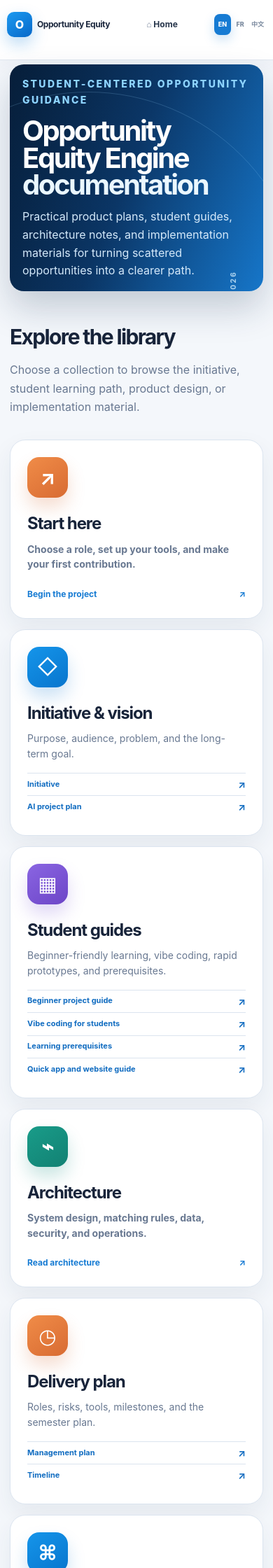
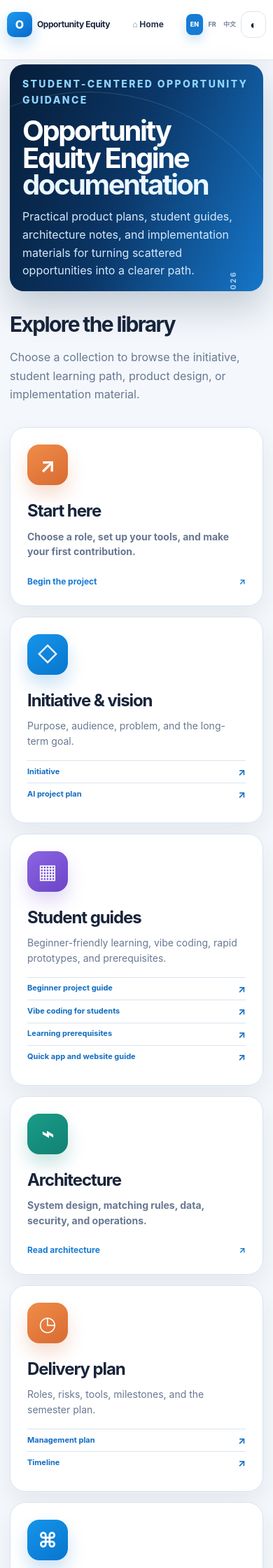
Before and after one commit to andyxuan2010/OpportunityEquityEngine, a Jekyll site: the page built from index.md, in a window 390 px wide. Shown: the top 2240 px of the page at 70% size. Built offline with Jekyll 4.4.1, drawn with Linux system fonts in a browser that asks for light colours.

Commit message:
Restore theme control without label

```diff
--- a/_includes/site-nav.html
+++ b/_includes/site-nav.html
@@ -38,6 +38,7 @@
         <a class="language-option{% if page.locale == 'fr' %} active{% endif %}" href="{{ language_fr | replace: '.md', '.html' | relative_url }}" lang="fr">FR</a>
         <a class="language-option{% if page.locale == 'zh' %} active{% endif %}" href="{{ language_zh | replace: '.md', '.html' | relative_url }}" lang="zh-CN">中文</a>
       </div>
+      <button class="theme-button" type="button" data-theme-toggle aria-label="Toggle color theme"><span aria-hidden="true">◐</span></button>
     </div>
   </div>
 </header>
--- /dev/null
+++ b/_includes/theme-toggle.html
@@ -0,0 +1,30 @@
+<script>
+  (() => {
+    const root = document.documentElement;
+    const saved = localStorage.getItem('oee-theme');
+    if (saved === 'dark') root.dataset.theme = 'dark';
+    const button = document.querySelector('[data-theme-toggle]');
+    if (!button) return;
+    button.addEventListener('click', () => {
+      const dark = root.dataset.theme !== 'dark';
+      root.dataset.theme = dark ? 'dark' : 'light';
+      localStorage.setItem('oee-theme', dark ? 'dark' : 'light');
+      button.setAttribute('aria-label', dark ? 'Use light theme' : 'Use dark theme');
+    });
+  })();
+</script>
+<script>
+  (() => {
+    const locale = '{{ page.locale | default: "en" }}';
+    const suffix = locale === 'zh' ? '.CN' : '.FR';
+    document.querySelectorAll('a[href]').forEach((link) => {
+      const href = link.getAttribute('href');
+      if (!href || /^(?:[a-z]+:|\/\/|#)/i.test(href)) return;
+      let target = href.replace(/\.md(?=($|#|\?))/i, '.html');
+      if (!link.classList.contains('language-option') && locale !== 'en' && /\.html(?:$|#|\?)/i.test(target) && !/\.(?:CN|FR)\.html(?:$|#|\?)/i.test(target)) {
+        target = target.replace(/\.html(?=($|#|\?))/i, `${suffix}.html`);
+      }
+      link.href = target;
+    });
+  })();
+</script>
--- a/_layouts/default.html
+++ b/_layouts/default.html
@@ -51,5 +51,6 @@
         <a href="{{ site.github.repository_url }}">View repository <span aria-hidden="true">↗</span></a>
       </div>
     </footer>
+    {% include theme-toggle.html %}
   </body>
 </html>
--- a/_layouts/home.html
+++ b/_layouts/home.html
@@ -37,5 +37,6 @@
         <a href="{{ site.github.repository_url }}">View repository <span aria-hidden="true">↗</span></a>
       </div>
     </footer>
+    {% include theme-toggle.html %}
   </body>
 </html>
--- a/assets/css/style.scss
+++ b/assets/css/style.scss
@@ -89,6 +89,22 @@ button { font: inherit; }
 .brand-copy { display: flex; flex-direction: column; gap: 4px; }
 .brand-copy strong { color: #1b273d; font-size: 18px; line-height: 1; letter-spacing: -.035em; }
 .brand-copy small { color: #738197; font-size: 10px; font-weight: 800; letter-spacing: .12em; line-height: 1; }
+.theme-button {
+  min-width: 58px;
+  min-height: 42px;
+  display: inline-flex;
+  align-items: center;
+  justify-content: center;
+  gap: 6px;
+  padding: 0 12px;
+  border: 1px solid var(--line);
+  border-radius: 12px;
+  color: var(--ink);
+  background: var(--surface);
+  cursor: pointer;
+}
+.theme-button:hover { border-color: var(--blue-bright); color: var(--blue); }
+
 .site-main { min-height: calc(100vh - 164px); padding: 8px 0 56px; }
 .project-hero {
   min-height: 0;
@@ -154,7 +170,7 @@ button { font: inherit; }
 .hero-orbit-two { width: 850px; height: 850px; right: -175px; bottom: -450px; border-color: rgba(157, 214, 255, .12); }
 .hero-orbit-three { width: 1080px; height: 1080px; right: -300px; bottom: -570px; border-color: rgba(157, 214, 255, .08); }
 
-.home-content { padding-top: 76px; }
+.home-content { padding-top: 44px; }
 .home-content > h2:first-child { margin-top: 0; }
 .home-content > h2:first-child, .home-content > h2:first-child + p { display: inline-block; vertical-align: top; }
 .home-content > h2:first-child { width: 46%; }
@@ -327,6 +343,7 @@ button { font: inherit; }
 [data-theme="dark"] .nav-primary a, [data-theme="dark"] .brand-copy strong { color: #e7effa; }
 [data-theme="dark"] .brand-copy small, [data-theme="dark"] .language-option { color: #95a9c5; }
 [data-theme="dark"] .language-option:hover, [data-theme="dark"] .language-option:focus-visible { color: #8ed4ff; background: var(--soft-blue); }
+[data-theme="dark"] .theme-button { border-color: var(--line); color: #e7effa; background: var(--surface); }
 [data-theme="dark"] .home-content h2, [data-theme="dark"] .document-content h1, [data-theme="dark"] .document-content h2, [data-theme="dark"] .home-content h3, [data-theme="dark"] .document-content h3, [data-theme="dark"] .document-content h4 { color: #e7effa; }
 [data-theme="dark"] .home-content > h2:nth-of-type(2) ~ h3 { border-color: var(--line); background: var(--surface); }
 [data-theme="dark"] .library-card { border-color: var(--line); background: var(--surface); }
@@ -357,12 +374,13 @@ button { font: inherit; }
   .brand-copy small { max-width: 180px; overflow: hidden; font-size: 7px; text-overflow: ellipsis; white-space: nowrap; }
   .nav-secondary { order: 3; }
   .language-option { min-width: 27px; padding: 0 3px; font-size: 9px; }
+  .theme-button { min-width: 42px; min-height: 38px; padding: 0 9px; }
   .site-main { padding-top: 6px; padding-bottom: 48px; }
   .project-hero { min-height: 0; border-radius: 20px; padding: 16px 18px; align-items: flex-start; }
   .project-hero h1 { font-size: clamp(40px, 10vw, 58px); white-space: normal; }
   .hero-description { font-size: 16px; }
   .hero-stamp { right: 8%; bottom: 9%; }
-  .home-content { padding-top: 50px; }
+  .home-content { padding-top: 32px; }
   .home-content > h2:first-child, .home-content > h2:first-child + p { display: block; width: auto; }
   .home-content > h2:first-child + p { margin-top: 0; }
   .home-content > h2:nth-of-type(2) ~ h3 { display: block; width: auto; margin: 20px 0; }
@@ -402,6 +420,7 @@ button { font: inherit; }
   .nav-secondary { gap: 4px; }
   .language-switcher { gap: 1px; }
   .language-option { min-width: 24px; min-height: 30px; padding: 0 2px; }
+  .theme-button { min-width: 36px; padding: 0 7px; }
 }
 @media (prefers-reduced-motion: reduce) { html { scroll-behavior: auto; } }
 
```
